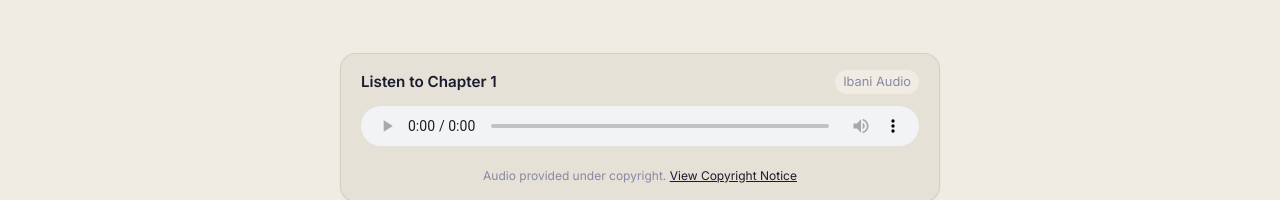
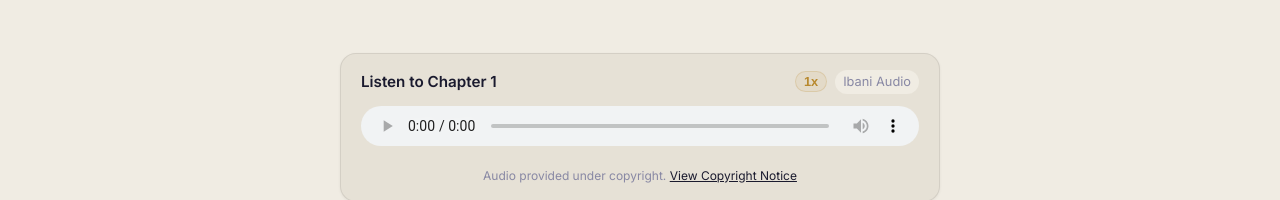
Before and after one commit to williampepple1/Ibani-bible, a Next.js app: page /matthew/1 in a window 1280 px wide. Shown: the part 205-405 px from the top of the page. Built offline with nearby package versions, Linux system fonts and the light colour scheme; no server answers.

Commit message:
Step 2: Add audio playback speed controls and auto-advance to next chapter

```diff
--- a/components/AudioPlayer.tsx
+++ b/components/AudioPlayer.tsx
@@ -1,7 +1,8 @@
 "use client";
 
-import { useRef } from "react";
-import { getBookBySlug, getAllBooks } from "@/lib/bible-data";
+import { useRef, useState, useEffect } from "react";
+import { useRouter } from "next/navigation";
+import { getBookBySlug, getAllBooks, getChapter } from "@/lib/bible-data";
 
 interface AudioPlayerProps {
   bookSlug: string;
@@ -10,6 +11,27 @@ interface AudioPlayerProps {
 
 export default function AudioPlayer({ bookSlug, chapterNum }: AudioPlayerProps) {
   const audioRef = useRef<HTMLAudioElement>(null);
+  const router = useRouter();
+  const [speed, setSpeed] = useState<number>(1);
+
+  useEffect(() => {
+    if (audioRef.current) {
+      audioRef.current.playbackRate = speed;
+    }
+  }, [speed]);
+
+  const handleEnded = () => {
+    const data = getChapter(bookSlug, chapterNum);
+    if (data?.nextChapter) {
+      router.push(`/${data.nextChapter.bookSlug}/${data.nextChapter.chapter}`);
+    }
+  };
+
+  const toggleSpeed = () => {
+    const speeds = [1, 1.25, 1.5, 2];
+    const nextIdx = (speeds.indexOf(speed) + 1) % speeds.length;
+    setSpeed(speeds[nextIdx]);
+  };
 
   // Generate the filename synchronously during render (React best practice)
   const book = getBookBySlug(bookSlug);
@@ -43,14 +65,23 @@ export default function AudioPlayer({ bookSlug, chapterNum }: AudioPlayerProps)
         <h3 style={{ fontSize: "0.95rem", color: "var(--text-primary)", fontWeight: 600, margin: 0 }}>
           Listen to Chapter {chapterNum}
         </h3>
-        <span style={{ fontSize: "0.8rem", color: "var(--text-muted)", background: "var(--bg-primary)", padding: "2px 8px", borderRadius: "12px" }}>
-          Ibani Audio
-        </span>
+        <div style={{ display: "flex", alignItems: "center", gap: "8px" }}>
+          <button
+            onClick={toggleSpeed}
+            style={{ fontSize: "0.8rem", color: "var(--accent-gold)", background: "var(--accent-gold-dim)", padding: "2px 8px", borderRadius: "12px", border: "1px solid var(--border-accent)", cursor: "pointer", fontWeight: 600 }}
+          >
+            {speed}x
+          </button>
+          <span style={{ fontSize: "0.8rem", color: "var(--text-muted)", background: "var(--bg-primary)", padding: "2px 8px", borderRadius: "12px" }}>
+            Ibani Audio
+          </span>
+        </div>
       </div>
       <audio
         ref={audioRef}
         controls
         src={audioUrl}
+        onEnded={handleEnded}
         style={{ width: "100%", height: "40px", borderRadius: "8px" }}
       >
         Your browser does not support the audio element.
```
